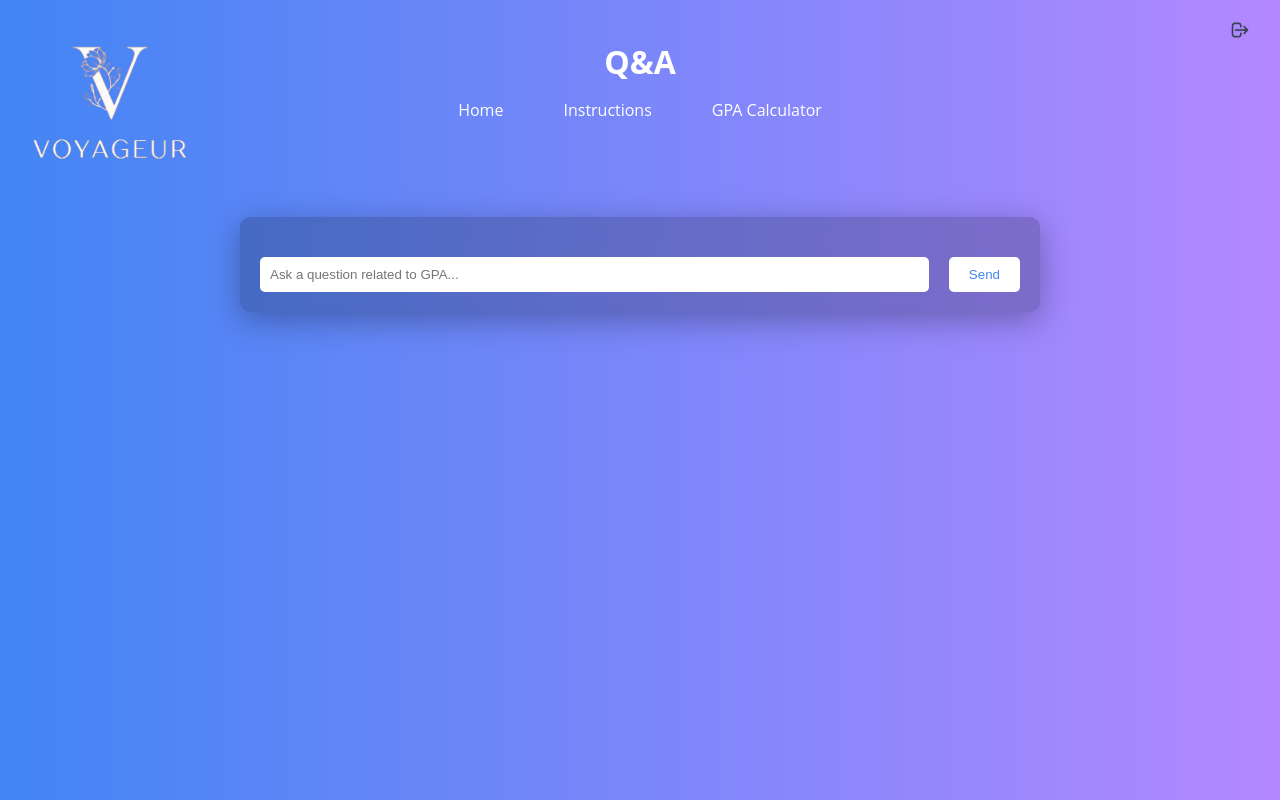
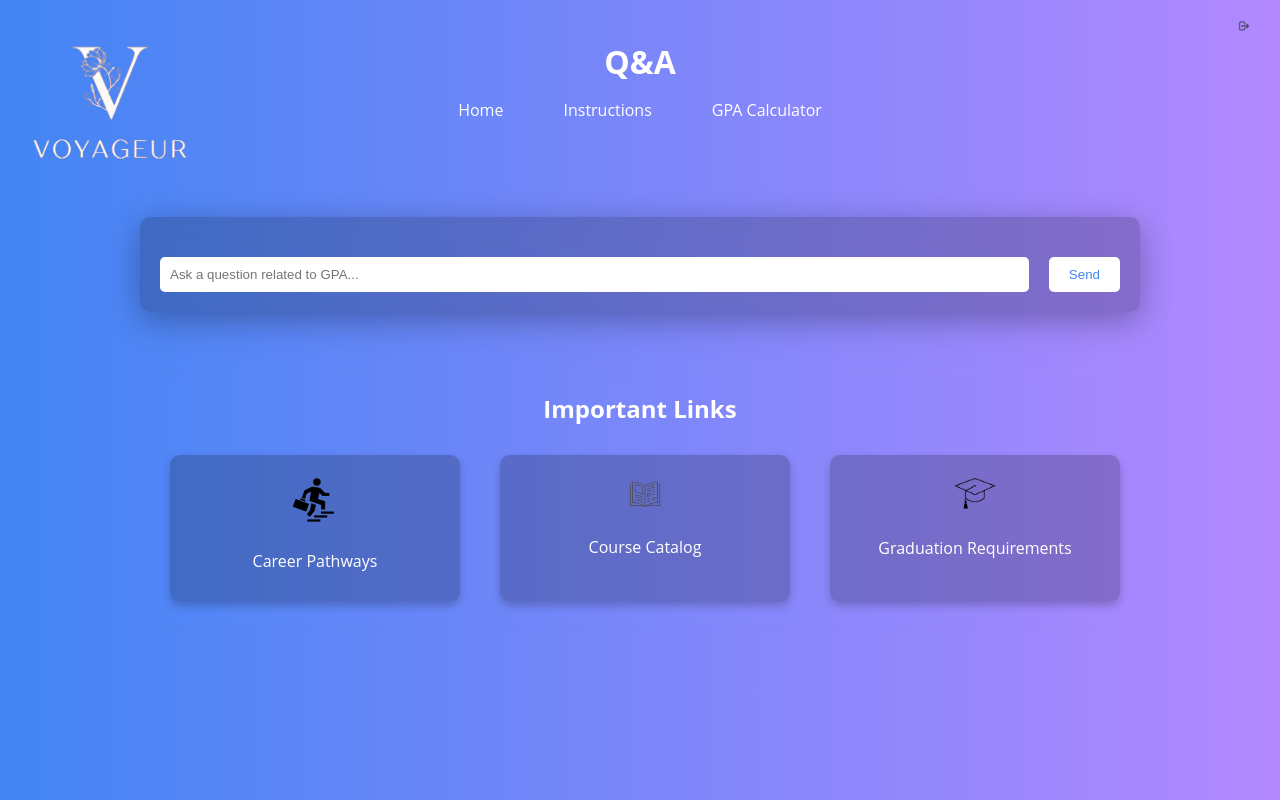
Before and after one commit to skibop/Voyageur, a plain HTML site: page components/html/Q&A.html in a window 1280 px wide. Drawn offline with Linux system fonts and the light colour scheme.

Commit message:
struggling rn

```diff
--- a/components/css/Q&A.css
+++ b/components/css/Q&A.css
@@ -1,138 +1,130 @@
 /* Body Styles */
 body {
-  font-family: 'Open Sans', sans-serif; /* Set font family */
-  margin: 0; /* Remove default margin */
-  padding: 0; /* Remove default padding */
-  background: linear-gradient(to right, #4285f4, #b388ff); /* Blue to Light Purple gradient background */
-  color: #fff; /* Set text color to white */
-  overflow: hidden; /* Add this line to remove the scrollbar */
+  font-family: 'Open Sans', sans-serif;
+  margin: 0;
+  padding: 0;
+  background: linear-gradient(to right, #4285f4, #b388ff);
+  color: #fff;
 }
 
 /* Header Styles */
 header {
-  text-align: center; /* Center align text */
-  padding: 40px 0; /* Padding */
+  text-align: center;
+  padding: 40px 0;
 }
 
 /* Heading Styles */
 h1 {
-  margin: 0; /* Remove default margin */
+  margin: 0;
 }
 
 /* Main Styles */
 main {
-  max-width: 800px; /* Set maximum width */
-  margin: 20px auto; /* Center align with auto margins */
-  padding: 20px; /* Padding */
+  max-width: 1000px; /* Increased width for more space */
+  margin: 20px auto;
+  padding: 20px;
 }
 
 /* Section Styles */
 section {
-  margin-bottom: 20px; /* Add margin bottom */
-  padding: 20px; /* Padding */
-  border-radius: 10px; /* Add border radius */
-  backdrop-filter: blur(10px); /* Apply blur effect */
+  margin-bottom: 20px;
+  padding: 20px;
+  border-radius: 10px;
+  backdrop-filter: blur(10px);
 }
 
 /* Glass Effect Styles */
 .glass {
-  background: rgba(0, 0, 0, 0.2); /* Semi-transparent background */
-  box-shadow: 0 8px 32px 0 rgba(0, 0, 0, 0.3); /* Box shadow */
-}
-
-/* Footer Styles */
-footer {
-  text-align: center; /* Center align text */
-  padding: 10px; /* Padding */
+  background: rgba(0, 0, 0, 0.2);
+  box-shadow: 0 8px 32px 0 rgba(0, 0, 0, 0.3);
 }
 
 /* Input Styles */
 input[type="text"] {
-  width: calc(100% - 80px); /* Calculate input width */
-  padding: 10px; /* Padding */
-  margin-right: 10px; /* Margin right */
-  border: none; /* Remove border */
-  border-radius: 5px; /* Add border radius */
+  width: calc(100% - 80px);
+  padding: 10px;
+  margin-right: 10px;
+  border: none;
+  border-radius: 5px;
 }
 
 /* Button Styles */
 button {
-  padding: 10px 20px; /* Padding */
-  border: none; /* Remove border */
-  border-radius: 5px; /* Add border radius */
-  background-color: #fff; /* Set background color to white */
-  color: #4285f4; /* Set text color to blue */
-  cursor: pointer; /* Set cursor to pointer */
+  padding: 10px 20px;
+  border: none;
+  border-radius: 5px;
+  background-color: #fff;
+  color: #4285f4;
+  cursor: pointer;
 }
 
 button:hover {
-  background-color: rgba(255, 255, 255, 0.8); /* Lighten background color on hover */
+  background-color: rgba(255, 255, 255, 0.8);
 }
 
 /* Chat Box Styles */
 #chat-box {
-  max-height: 300px; /* Set maximum height */
-  overflow-y: auto; /* Enable vertical scroll */
+  max-height: 300px;
+  overflow-y: auto;
 }
 
 #chat-box div {
-  margin-bottom: 10px; /* Add margin bottom */
+  margin-bottom: 10px;
 }
 
 #chat-box .user {
-  text-align: right; /* Align user messages to the right */
+  text-align: right;
 }
 
 #chat-box .bot {
-  text-align: left; /* Align bot messages to the left */
+  text-align: left;
 }
 
 /* Input Container Styles */
 .input-container {
-  display: flex; /* Set display to flex */
-  margin-top: 20px; /* Add margin top */
+  display: flex;
+  margin-top: 20px;
 }
 
 input[type="text"] {
-  flex: 1; /* Allow input field to take remaining space */
+  flex: 1;
 }
 
 button {
-  margin-left: 10px; /* Add margin left */
+  margin-left: 10px;
 }
 
 /* Navigation Styles */
 .navbar {
-  display: flex; /* Set display to flex */
-  justify-content: center; /* Center align navigation links horizontally */
-  list-style: none; /* Remove default list style */
-  padding: 0; /* Remove default padding */
+  display: flex;
+  justify-content: center;
+  list-style: none;
+  padding: 0;
 }
 
 .nav-link {
-  text-decoration: none; /* Remove underline from links */
-  color: #fff; /* Set text color to white */
-  padding: 10px 20px; /* Padding */
-  margin: 0 10px; /* Margin */
-  border-radius: 5px; /* Add border radius */
-  transition: background-color 0.3s ease; /* Smooth transition for background color */
+  text-decoration: none;
+  color: #fff;
+  padding: 10px 20px;
+  margin: 0 10px;
+  border-radius: 5px;
+  transition: background-color 0.3s ease;
 }
 
 .nav-link:hover {
-  background-color: rgba(255, 255, 255, 0.2); /* Lighten background color on hover */
+  background-color: rgba(255, 255, 255, 0.2);
 }
 
 /* Logo Styles */
 .logo {
-  max-width: 400px; /* Set maximum width */
-  max-height: 400px; /* Set maximum height */
-  width: auto; /* Maintain aspect ratio */
-  height: auto; /* Maintain aspect ratio */
-  position: absolute; /* Set position to absolute */
-  top: -110px; /* Position from top */
-  left: -90px; /* Position from left */
+  max-width: 400px;
+  max-height: 400px;
+  width: auto;
+  height: auto;
+  position: absolute;
+  top: -110px;
+  left: -90px;
 }
-
 
 /* Positioning for logout button */
 .logout-btn {
@@ -145,6 +137,81 @@ button {
 }
 
 .logout-icon {
-  width: 20px; /* Adjust icon size as needed */
+  width: 12px;
   height: auto;
 }
+
+/* Important Links Section */
+.important-links {
+  margin-top: 40px;
+  text-align: center;
+}
+
+.important-links h2 {
+  font-size: 24px;
+  margin-bottom: 20px;
+}
+
+.links-container {
+  display: flex;
+  justify-content: space-between; /* Distribute space evenly */
+  gap: 20px; /* Add gap between items */
+}
+
+.link-item {
+  display: flex;
+  flex-direction: column; /* Arrange items vertically */
+  align-items: center; /* Center items horizontally */
+  background: rgba(0, 0, 0, 0.2); /* Match the glass effect */
+  color: #fff; /* Ensure text is readable against the background */
+  padding: 20px;
+  border-radius: 10px;
+  box-shadow: 0 4px 8px rgba(0, 0, 0, 0.2);
+  text-align: center;
+  flex: 1; /* Distribute items evenly */
+  min-width: 250px; /* Ensure a minimum width */
+  text-decoration: none; /* Remove underline from link */
+}
+
+.link-item img {
+  max-width: 50px;
+  margin-bottom: 10px;
+}
+
+.link-item span {
+  color: #fff;
+}
+
+.link-item:hover {
+  text-decoration: none;
+  background: rgba(0, 0, 0, 0.3); /* Darken background on hover */
+}
+
+.link-item span:hover {
+  text-decoration: underline;
+}
+
+
+/* CSS to disable text selection */
+input[type="text"] {
+  user-select: none; Standard syntax
+  -webkit-user-select: none; /* Webkit (Safari, Chrome) browsers */
+  -moz-user-select: none; /* Mozilla Firefox */
+  -ms-user-select: none; /* Internet Explorer/Edge */
+}
+
+/* CSS to make links unclickable except the whole area */
+.link-item {
+  display: inline-block;
+  margin: 10px; /* Adjust as needed */
+  text-decoration: none; /* Remove underline */
+}
+
+.link-item > * {
+  pointer-events: none; /* Disable pointer events for all children */
+}
+
+.link-item > div, .link-item > span {
+  display: block; /* Make the div or span occupy full space */
+  padding: 10px; /* Add padding for clickable area */
+}
--- a/components/html/Q&A.html
+++ b/components/html/Q&A.html
@@ -1,26 +1,18 @@
 <!DOCTYPE html>
 <html lang="en">
 <head>
-  <!-- Set character encoding -->
   <meta charset="UTF-8">
-  <!-- Set viewport for responsive design -->
   <meta name="viewport" content="width=device-width, initial-scale=1.0">
-  <!-- Set title of the document -->
   <title>Q&A</title>
-  <!-- Link to external stylesheet -->
   <link rel="stylesheet" href="/css/Q&A.css">
   <link rel="icon" href="/assets/Voyageur.ico" type="image/x-icon">
 </head>
 <body>
   <header>
-    <!-- Logo -->
     <img src="/assets/clean.png" alt="Your Logo" class="logo">
-    <!-- Heading -->
     <h1>Q&A</h1>
-    <!-- Navigation -->
     <nav>
       <ul class="navbar">
-        <!-- Navigation links -->
         <li><a href="/profile" class="nav-link">Home</a></li>
         <li><a href="/instructions" class="nav-link">Instructions</a></li>
         <li><a href="/calculator" class="nav-link">GPA Calculator</a></li>
@@ -31,20 +23,34 @@
     </button>
   </header>
   <main>
-    <!-- Main section -->
     <section class="glass">
-      <!-- Chat box -->
       <div id="chat-box">
-        <!-- Chat messages will be displayed here -->
       </div>
-      <!-- Input container for user interaction -->
       <div class="input-container">
         <input type="text" id="user-input" placeholder="Ask a question related to GPA...">
         <button id="send-btn">Send</button>
       </div>
     </section>
+
+    <!-- New Important Links Section -->
+    <section class="important-links">
+      <h2>Important Links</h2>
+      <div class="links-container">
+        <a href="https://sites.google.com/sbschools.org/sbhs-guidancesps/college-career/career?authuser=0" class="link-item">
+          <img src="/assets/career.png" alt="Career Pathways">
+          <span>Career Pathways</span>
+        </a>
+        <a href="https://docs.google.com/document/d/1VA02D0Q61DoiMb9gHKEzITo9BbrQzdBeSDsjss74lA8/edit" class="link-item">
+          <img src="/assets/catalog.png" alt="Course Catalog">
+          <span>Course Catalog</span>
+        </a>
+        <a href="https://sites.google.com/sbschools.org/sbhs-guidancesps/scheduling/graduation-requirements?authuser=0" class="link-item">
+          <img src="/assets/grad.png" alt="Graduation Requirements">
+          <span>Graduation Requirements</span>
+        </a>
+      </div>
+    </section>
   </main>
-  <!-- Link to JavaScript file -->
   <script src="/scripts/Q&A.js"></script>
 </body>
 </html>
--- a/components/scripts/Q&A.js
+++ b/components/scripts/Q&A.js
@@ -118,7 +118,3 @@ document.getElementById('user-input').addEventListener('keypress', function(even
         handleMessage(); // Call the handleMessage function when Enter is pressed
     }
 });
-
-function logout() {
-    window.location.href = "/login";
-  }
```
Also changed, not shown: components/assets/career.png (added), components/assets/catalog.png (added), components/assets/grad.png (added), 1 other file.
